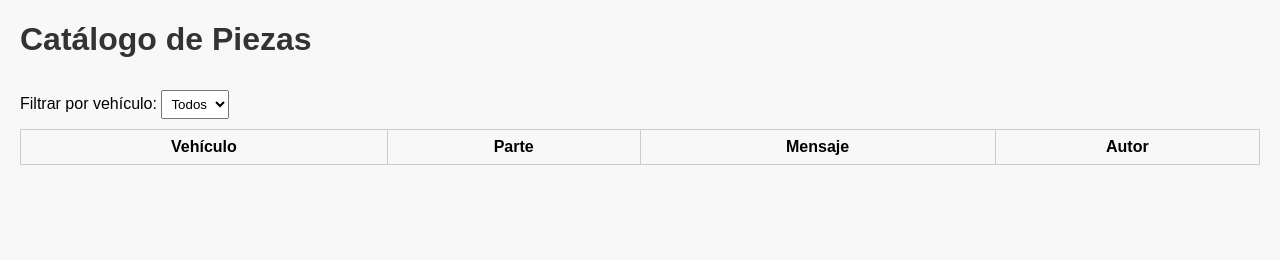
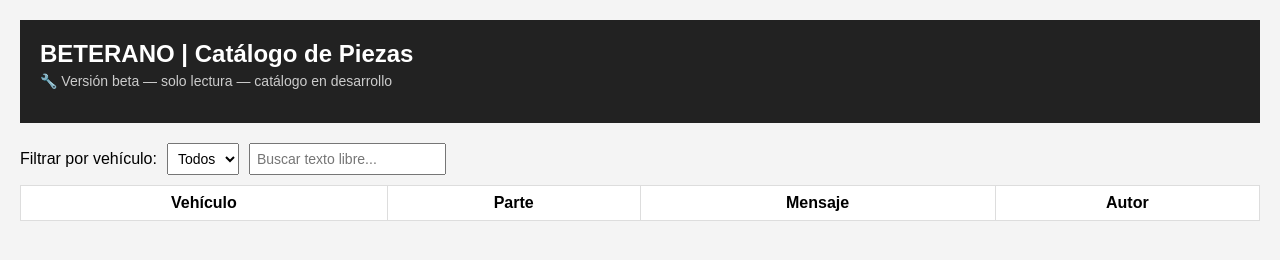
Before and after one commit to BeteranoMotors/beterano-catalogo-web, a plain HTML site: page index.html in a window 1280 px wide. Drawn offline with Linux system fonts and the light colour scheme; no server answers.

Commit message:
Versión 2: header con branding, aviso beta y buscador

```diff
--- a/index.html
+++ b/index.html
@@ -7,13 +7,20 @@
   <link rel="stylesheet" href="style.css" />
 </head>
 <body>
-  <h1>Catálogo de Piezas</h1>
-  <div>
+  <header>
+    <h1>BETERANO | Catálogo de Piezas</h1>
+    <p class="aviso">🔧 Versión beta — solo lectura — catálogo en desarrollo</p>
+  </header>
+
+  <div class="filtros">
     <label for="vehiculoSelect">Filtrar por vehículo:</label>
     <select id="vehiculoSelect">
       <option value="">Todos</option>
     </select>
+
+    <input type="text" id="busquedaInput" placeholder="Buscar texto libre..." />
   </div>
+
   <table id="tablaPiezas">
     <thead>
       <tr>
@@ -25,6 +32,7 @@
     </thead>
     <tbody></tbody>
   </table>
+
   <script src="script.js"></script>
 </body>
 </html>
--- a/script.js
+++ b/script.js
@@ -6,8 +6,8 @@ async function cargarDatos() {
 
   const tabla = document.querySelector('#tablaPiezas tbody');
   const selector = document.getElementById('vehiculoSelect');
+  const busquedaInput = document.getElementById('busquedaInput');
 
-  // Llenar el selector de vehículos
   const vehiculosUnicos = [...new Set(mensajes.map(m => m.clasificacion?.vehiculo || 'Desconocido'))];
   vehiculosUnicos.forEach(v => {
     const opt = document.createElement('option');
@@ -16,10 +16,18 @@ async function cargarDatos() {
     selector.appendChild(opt);
   });
 
-  function mostrarFiltrados(filtroVehiculo = '') {
+  function mostrarFiltrados(filtroVehiculo = '', texto = '') {
+    const textoLower = texto.toLowerCase();
     tabla.innerHTML = '';
     mensajes
-      .filter(m => !filtroVehiculo || m.clasificacion?.vehiculo === filtroVehiculo)
+      .filter(m =>
+        (!filtroVehiculo || m.clasificacion?.vehiculo === filtroVehiculo) &&
+        (
+          m.mensaje?.toLowerCase().includes(textoLower) ||
+          m.clasificacion?.pieza?.toLowerCase().includes(textoLower) ||
+          m.usuario?.toLowerCase().includes(textoLower)
+        )
+      )
       .forEach(m => {
         const row = document.createElement('tr');
         row.innerHTML = `
@@ -33,7 +41,11 @@ async function cargarDatos() {
   }
 
   selector.addEventListener('change', () => {
-    mostrarFiltrados(selector.value);
+    mostrarFiltrados(selector.value, busquedaInput.value);
+  });
+
+  busquedaInput.addEventListener('input', () => {
+    mostrarFiltrados(selector.value, busquedaInput.value);
   });
 
   mostrarFiltrados();
--- a/style.css
+++ b/style.css
@@ -1,25 +1,48 @@
 body {
   font-family: Arial, sans-serif;
-  margin: 20px;
-  background-color: #f8f8f8;
+  margin: 0;
+  background-color: #f4f4f4;
+  padding: 20px;
+}
+
+header {
+  background-color: #222;
+  color: #fff;
+  padding: 20px;
+  margin-bottom: 20px;
 }
 
 h1 {
-  color: #333;
+  margin: 0;
+  font-size: 24px;
+}
+
+.aviso {
+  margin-top: 5px;
+  font-size: 14px;
+  color: #ccc;
+}
+
+.filtros {
+  display: flex;
+  flex-wrap: wrap;
+  gap: 10px;
+  align-items: center;
+  margin-bottom: 10px;
+}
+
+select, input[type="text"] {
+  padding: 6px;
+  font-size: 14px;
 }
 
 table {
   width: 100%;
   border-collapse: collapse;
-  margin-top: 10px;
+  background-color: #fff;
 }
 
 th, td {
   padding: 8px;
-  border: 1px solid #ccc;
+  border: 1px solid #ddd;
 }
-
-select {
-  margin-top: 10px;
-  padding: 5px;
-}
```
